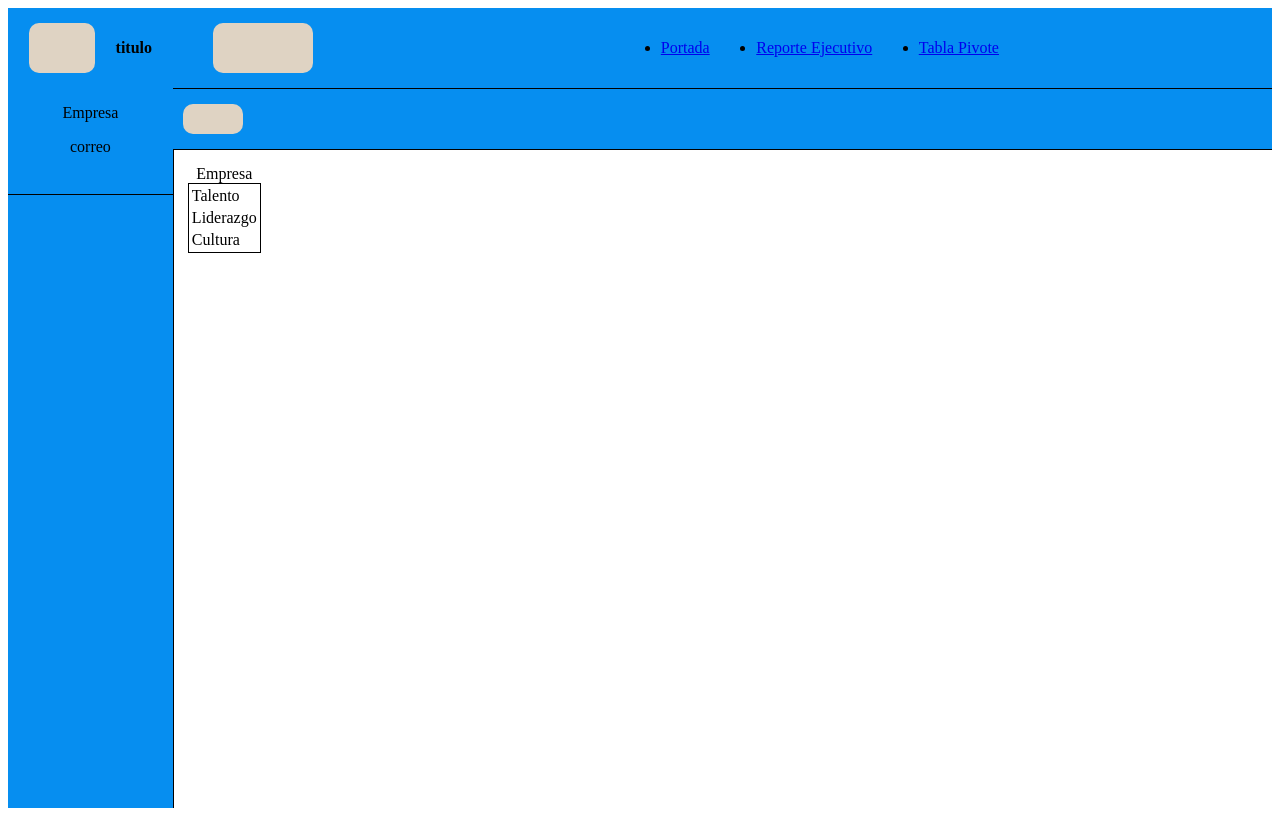
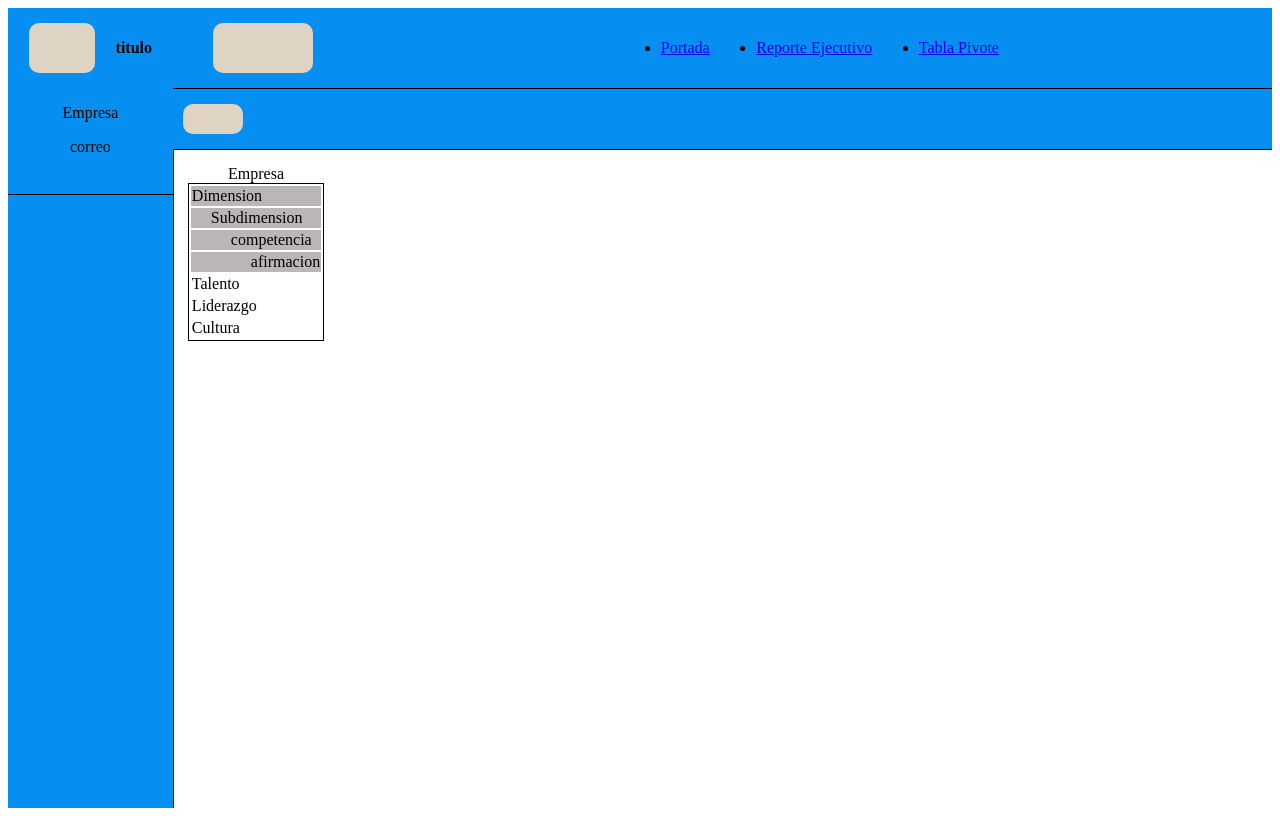
Before and after one commit to BrandonFraustroAMT/wewowBI, a Nuxt app: page /tablapivote in a window 1280 px wide. Built offline with nearby package versions, Linux system fonts and the light colour scheme.

Commit message:
feat: add head identifier

```diff
--- a/components/Tabla.vue
+++ b/components/Tabla.vue
@@ -149,14 +149,28 @@ const toggleRow = (id: number) => {
         <table class="table">
           <caption>Empresa</caption>
           <tbody>
+            <!-- EJEMPLO ENCABEZADO -->
+              <tr class="encabezado">
+                <td class="dimension">Dimension</td>
+              </tr>
+              <tr class="encabezado">
+                <td :style="{ paddingLeft: '20px' }">Subdimension</td>
+              </tr>
+              <tr class="encabezado">
+                <td :style="{ paddingLeft: '40px' }">competencia</td>
+              </tr>
+              <tr class="encabezado">
+                <td :style="{ paddingLeft: '60px' }">afirmacion</td>
+              </tr>
+            <!-- DATA DB -->
             <template v-for="dimension in tableData" :key="dimension.id">
               <tr @click="toggleRow(dimension.id)">
-                <td>{{ dimension.dimension }}</td>
+                <td class="dimension">{{ dimension.dimension }}</td>
               </tr>
               <template v-if="expandedRows.has(dimension.id)">
                 <template v-for="subdimension in dimension.subdimension" :key="subdimension.id || subdimension.name">
                   <tr @click="toggleRow(subdimension.id)">
-                    <td :style="{ paddingLeft: '20px' }">{{ subdimension.name }}</td>
+                    <td :style="{ paddingLeft: '20px' }" class="subdimension">{{ subdimension.name }}</td>
                   </tr>
                   <template v-if="expandedRows.has(subdimension.id)">
                     <template v-for="competencia in subdimension.competencia" :key="competencia.id || competencia.name">
@@ -199,4 +213,8 @@ const toggleRow = (id: number) => {
     margin: 5px 5px;
     border: 1px solid black
   }
+
+  .encabezado {
+    background-color: rgb(186, 182, 182);
+  }
 </style>
```
